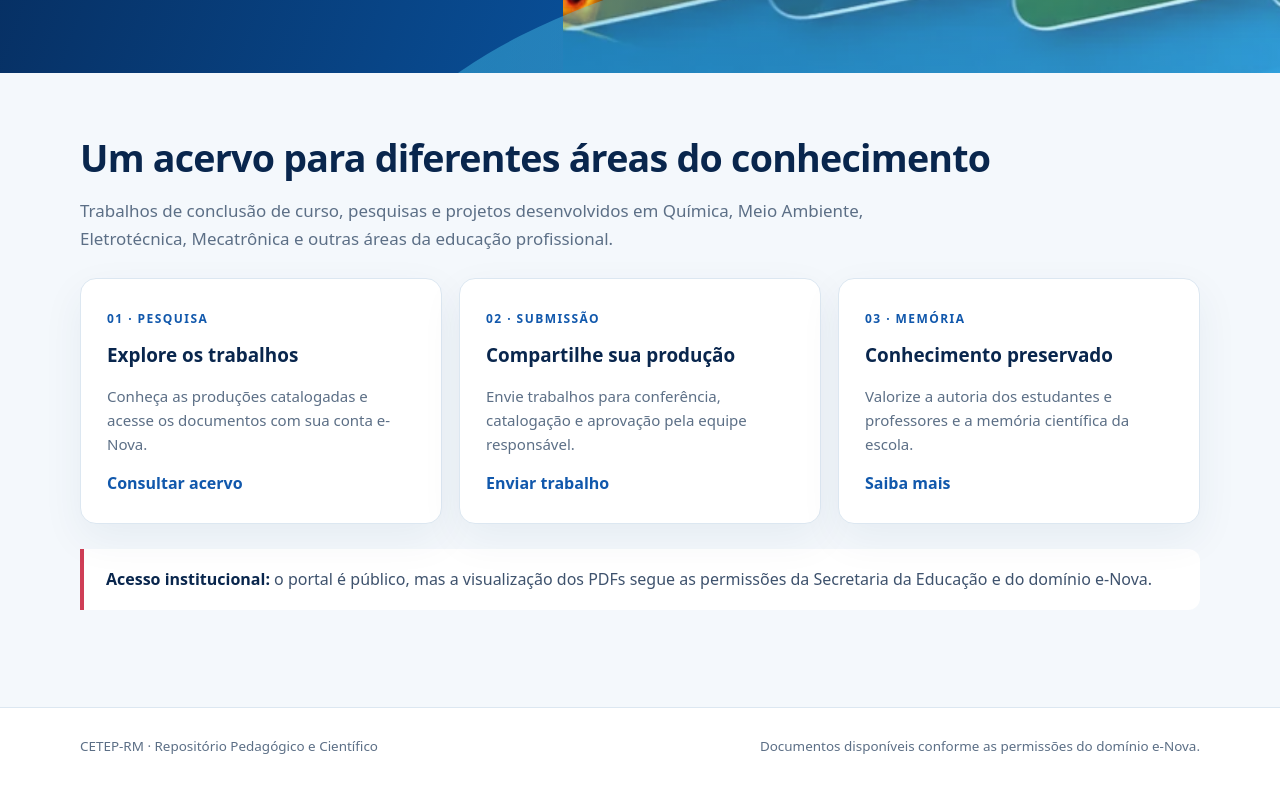
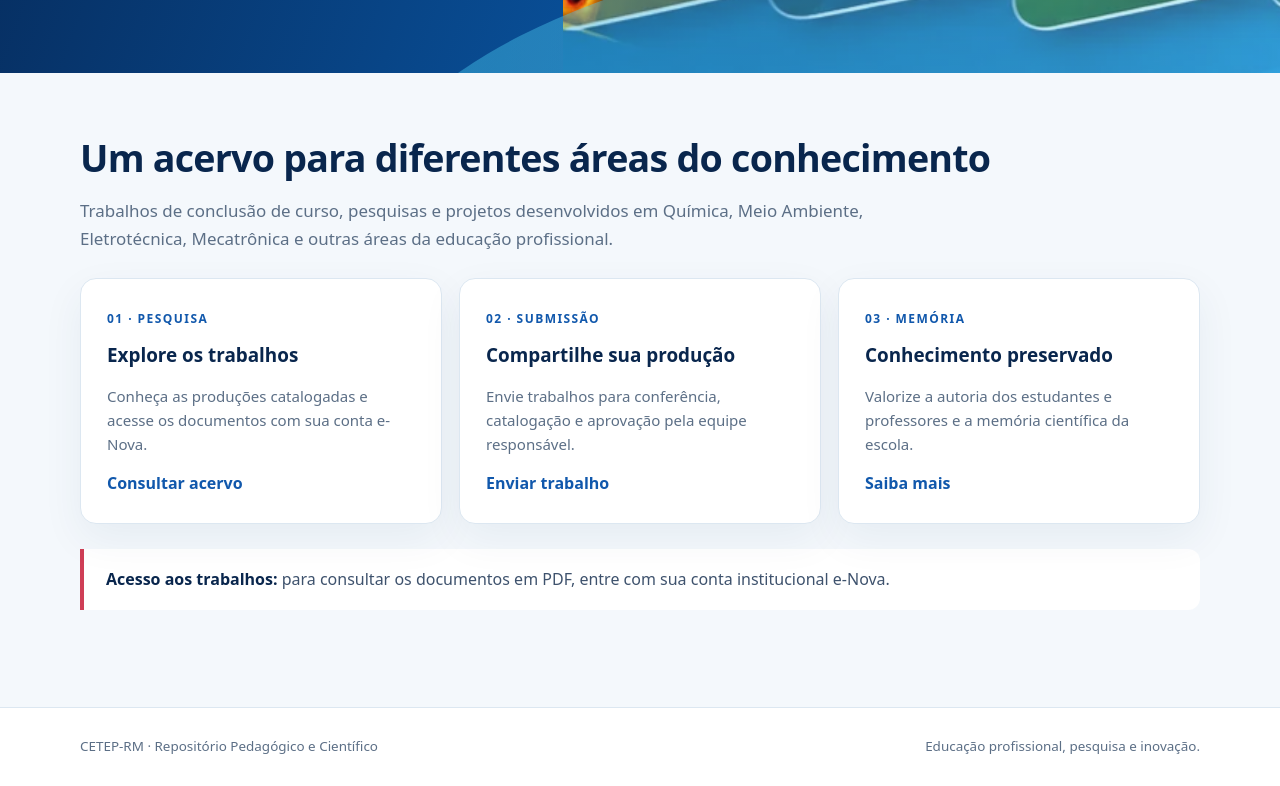
Before and after one commit to reinereng/repositorio-cetep-rm, a plain HTML site: page index.html in a window 1280 px wide. Shown: the part 674-1460 px from the top of the page. Drawn offline with Linux system fonts and the light colour scheme.

Commit message:
Use visitor-facing language and simplify CETEP-RM search page

```diff
--- a/index.html
+++ b/index.html
@@ -10,5 +10,5 @@
 <a href="submeter.html">Submeter trabalho</a>
 <a href="sobre.html">Sobre o repositório</a>
 </nav></div></header><main id="conteudo"><section class="hero"><div class="hero-art" aria-hidden="true"><img src="assets/cetep_hero_cursos.webp" alt="" width="924" height="437" loading="eager" decoding="async"></div><div class="container"><div class="hero-content"><div class="eyebrow">Educação profissional · pesquisa · inovação</div><h1>Conhecimento produzido na escola, preservado para o futuro.</h1><p>Um espaço para organizar, compartilhar e valorizar a produção pedagógica, científica e tecnológica da comunidade escolar do CETEP-RM.</p><div class="btn-row"><a href="consultar.html" class="button button--white">Consultar acervo</a><a href="submeter.html" class="button button--outline">Submeter trabalho</a></div></div></div></section>
-<section class="section"><div class="container"><h2>Um acervo para diferentes áreas do conhecimento</h2><p class="lead">Trabalhos de conclusão de curso, pesquisas e projetos desenvolvidos em Química, Meio Ambiente, Eletrotécnica, Mecatrônica e outras áreas da educação profissional.</p><div class="cards"><article class="card"><span class="ordinal">01 · PESQUISA</span><h3>Explore os trabalhos</h3><p>Conheça as produções catalogadas e acesse os documentos com sua conta e-Nova.</p><a href="consultar.html">Consultar acervo</a></article><article class="card"><span class="ordinal">02 · SUBMISSÃO</span><h3>Compartilhe sua produção</h3><p>Envie trabalhos para conferência, catalogação e aprovação pela equipe responsável.</p><a href="submeter.html">Enviar trabalho</a></article><article class="card"><span class="ordinal">03 · MEMÓRIA</span><h3>Conhecimento preservado</h3><p>Valorize a autoria dos estudantes e professores e a memória científica da escola.</p><a href="sobre.html">Saiba mais</a></article></div><div class="notice"><strong>Acesso institucional:</strong> o portal é público, mas a visualização dos PDFs segue as permissões da Secretaria da Educação e do domínio e-Nova.</div></div></section></main><footer class="footer"><div class="container footer-inner"><span>CETEP-RM · Repositório Pedagógico e Científico</span><span>Documentos disponíveis conforme as permissões do domínio e-Nova.</span></div></footer>
+<section class="section"><div class="container"><h2>Um acervo para diferentes áreas do conhecimento</h2><p class="lead">Trabalhos de conclusão de curso, pesquisas e projetos desenvolvidos em Química, Meio Ambiente, Eletrotécnica, Mecatrônica e outras áreas da educação profissional.</p><div class="cards"><article class="card"><span class="ordinal">01 · PESQUISA</span><h3>Explore os trabalhos</h3><p>Conheça as produções catalogadas e acesse os documentos com sua conta e-Nova.</p><a href="consultar.html">Consultar acervo</a></article><article class="card"><span class="ordinal">02 · SUBMISSÃO</span><h3>Compartilhe sua produção</h3><p>Envie trabalhos para conferência, catalogação e aprovação pela equipe responsável.</p><a href="submeter.html">Enviar trabalho</a></article><article class="card"><span class="ordinal">03 · MEMÓRIA</span><h3>Conhecimento preservado</h3><p>Valorize a autoria dos estudantes e professores e a memória científica da escola.</p><a href="sobre.html">Saiba mais</a></article></div><div class="notice"><strong>Acesso aos trabalhos:</strong> para consultar os documentos em PDF, entre com sua conta institucional e-Nova.</div></div></section></main><footer class="footer"><div class="container footer-inner"><span>CETEP-RM · Repositório Pedagógico e Científico</span><span>Educação profissional, pesquisa e inovação.</span></div></footer>
 <script src="assets/config.js"></script><script src="assets/app.js"></script></body></html>
```
